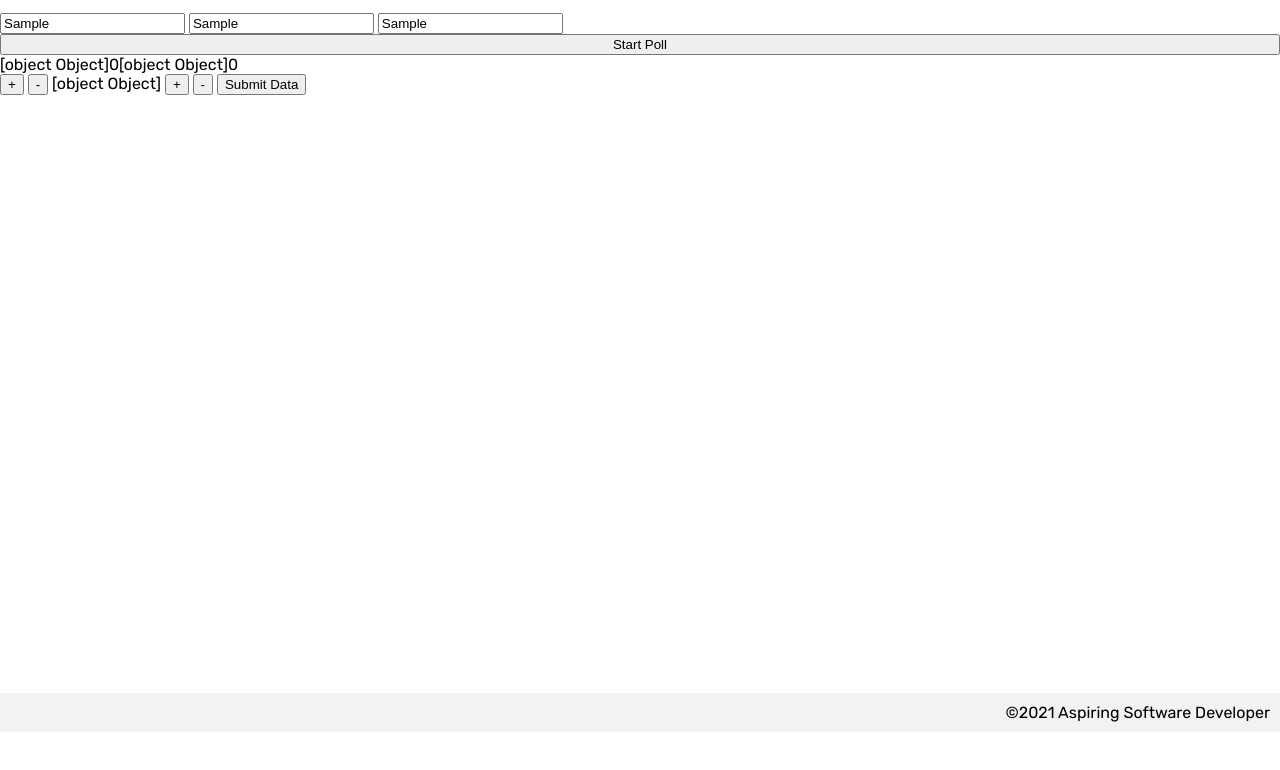
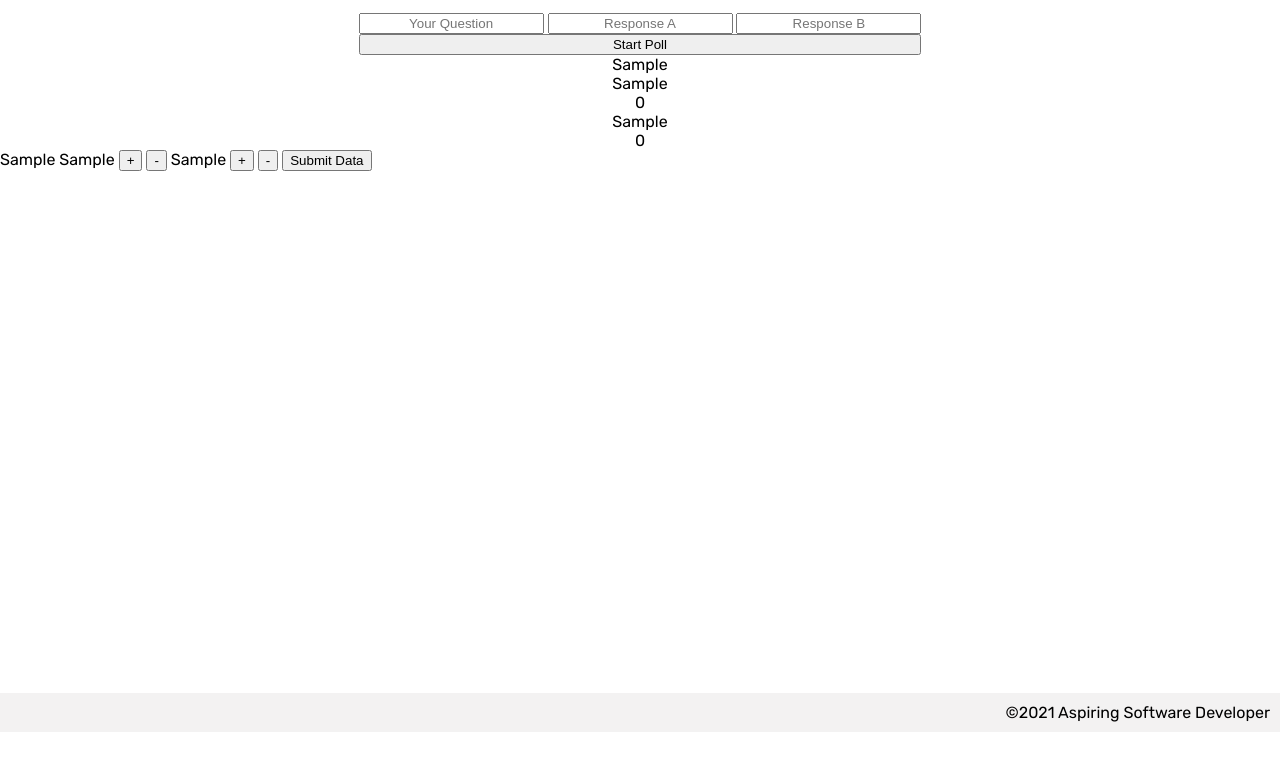
Before and after one commit to Aphenphos/poll-maker, a plain HTML site: page index.html in a window 1280 px wide. Both pictures are taken after typing "Sample", "Sample", "Sample" into the empty fields and a click on the button "Start Poll". Shown: the part 68-838 px from the top of the page. Drawn offline with Linux system fonts and the light colour scheme.

Commit message:
everything functional need to style

```diff
--- a/app.js
+++ b/app.js
@@ -1,9 +1,9 @@
-import createPollMenu from './PollMenu.js';
-import createNewPoll from './NewPoll.js';
-import createPolls from './polls.js';
-import trackVotes from './voteTracker.js';
+import createPollMenu from './components/PollMenu.js';
+import createNewPoll from './components/NewPoll.js';
+import createPolls from './components/polls.js';
+import trackVotes from './components/voteTracker.js';
 
-import state, { newPoll, votes, removes, submit } from './state.js';
+import state, { newPoll, votes, removes, submit } from './components/state.js';
 
 const PollMenu = createPollMenu(document.querySelector('#poll-menu'));
 
@@ -16,20 +16,20 @@ const voteTracker = trackVotes(document.querySelector('#poll-inputs'), {
         removes(option);
         display();
     },
-    handleSubmit: () => {
-        submit();
+    handleSubmitData: (poll) => {
+        submit(poll);
         display();
     }
 });
 
 const NewPoll = createNewPoll(document.querySelector('#new-poll'), {
-    handleNewPoll: (pollQuestion, optionAInput, optionBInput) => {
-        newPoll(pollQuestion, optionAInput, optionBInput);
+    handleNewPoll: (pollQuestion, optionA, optionB) => {
+        newPoll(pollQuestion, optionA, optionB);
         display();
     }
 });
 
-const Polls = createPolls(document.querySelector('.all-polls'));
+const Polls = createPolls(document.querySelector('#all-data'));
 
 function display() {
     PollMenu({ poll: state.poll });
--- a/NewPoll.js
+++ b/components/NewPoll.js
@@ -8,7 +8,6 @@ export default function createNewPoll(root, handlers){
 
         const formData = new FormData(form);
         handleNewPoll(formData.get('pollQuestion'), formData.get('optionA'), formData.get('optionB'));
-
         form.reset();
     });
 
--- a/PollMenu.js
+++ b/components/PollMenu.js
@@ -10,7 +10,7 @@ export default function createPollMenu(root) {
 
         root.classList.remove('hidden');
         root.innerHTML = '';
-        const dataDisplay = DataDisplay({ poll });
+        const dataDisplay = DataDisplay(poll);
         root.append(dataDisplay);
     };
 }
--- /dev/null
+++ b/components/dataBoxDisplay.js
@@ -0,0 +1,29 @@
+export default function DataDisplay(poll) {
+    console.log(poll);
+    const div = document.createElement('div');
+    div.classList.add('data-container');
+
+    const span1 = document.createElement('span');
+    span1.classList.value = 'poll-question';
+    span1.textContent = poll.pollQuestion;
+
+    const span2 = document.createElement('span');
+    span2.classList.value = 'option A display';
+    span2.textContent = poll.optionA.name;
+
+    const span3 = document.createElement('span');
+    span3.classList.value = 'option A votes';
+    span3.textContent = poll.optionA.votes;
+
+    const span4 = document.createElement('span');
+    span4.classList.value = 'option B display';
+    span4.textContent = poll.optionB.name;
+
+    const span5 = document.createElement('span');
+    span5.classList.value = 'option B votes';
+    span5.textContent = poll.optionB.votes;
+
+    div.append(span1, span2, span3, span4, span5);
+
+    return div;
+}
--- a/polls.js
+++ b/components/polls.js
@@ -3,13 +3,14 @@ import DataDisplay from './dataBoxDisplay.js';
 export default function createPolls(root) {
 
     const container = root.querySelector('.all-polls');
-
+    console.log(container);
     return (props) => {
         const polls = props.polls;
-
+        console.log(polls);
 
         for (const poll of polls) {
-            const dataDisplay = DataDisplay({ poll });
+            const dataDisplay = DataDisplay(poll);
+            dataDisplay.classList.replace('data-container', 'old-data-container');
             container.append(dataDisplay);
         }
     };
--- a/state.js
+++ b/components/state.js
@@ -37,7 +37,7 @@ export function removes(option) {
     }
 }
 
-export function submit() {
-    state.data.push(state.poll);
+export function submit(poll) {
+    state.data.push(poll);
     state.poll = null;
 }
--- a/voteTracker.js
+++ b/components/voteTracker.js
@@ -1,8 +1,9 @@
+import state from "./state.js";
 export default function trackVotes(root, dispatch) {
     const handleVotes = dispatch.handleVotes;
     const handleRemoves = dispatch.handleRemoves;
     const handleSubmitData = dispatch.handleSubmitData;
-
+console.log(state)
 
     const [pollQuestionDisplay, optionADisplay, optionBDisplay] = root.querySelectorAll('span');
     const [voteA, removeA, voteB, removeB, submitData] = root.querySelectorAll('button');
@@ -20,19 +21,20 @@ export default function trackVotes(root, dispatch) {
         handleRemoves('B');
     });
     submitData.addEventListener('click', () => {
-        handleSubmitData();
+        handleSubmitData(state.poll);
     });
 
     return (props) => {
         const poll = props.poll;
+        console.log(poll);
         if (!poll) {
             root.classList.add('hidden');
             return;
         }
-
+        console.log(pollQuestionDisplay);
         root.classList.remove('hidden');
-        pollQuestionDisplay.textContent = poll.question;
-        optionADisplay.textContent = poll.optionA;
-        optionBDisplay.textContent = poll.optionB;
+        pollQuestionDisplay.textContent = poll.pollQuestion;
+        optionADisplay.textContent = poll.optionA.name;
+        optionBDisplay.textContent = poll.optionB.name;
     };
 }
--- a/dataBoxDisplay.js
+++ /dev/null
@@ -1,30 +0,0 @@
-export default function DataDisplay(props) {
-    const poll = props.poll;
-
-    const pollContainer = document.createElement('div');
-    pollContainer.classList.add('data-container');
-
-    const pollQuestion = document.createElement('span');
-    pollQuestion.classList.value = pollQuestion;
-    pollQuestion.textContent = poll.question;
-
-    const optionADisplay = document.createElement('span');
-    optionADisplay.classList.value = 'option A display';
-    optionADisplay.textContent = poll.optionA;
-
-    const optionAVotes = document.createElement('span');
-    optionAVotes.classList.value = 'option A votes';
-    optionAVotes.textContent = poll.optionA.votes;
-
-    const optionBDisplay = document.createElement('span');
-    optionBDisplay.classList.value = 'option B display';
-    optionBDisplay.textContent = poll.optionB;
-
-    const optionBVotes = document.createElement('span');
-    optionBVotes.classList.value = 'option B votes';
-    optionBVotes.textContent = poll.optionB.votes;
-
-    pollContainer.append(pollQuestion, optionADisplay, optionAVotes, optionBDisplay, optionBVotes);
-
-    return pollContainer;
-}
--- a/index.html
+++ b/index.html
@@ -32,11 +32,10 @@
 
             <section id="poll-menu">
 
-            </form>
-
         </section>
 
         <section id="poll-inputs">
+                <span class ="poll question display"></span>
                 <span class ="option a">A</span>
                 <button class="vote A">+</button>
                 <button class="remove A">-</button>
@@ -46,7 +45,7 @@
                 <button id="submit-data">Submit Data</button>
         </section>
         <section id="all-data">
-            <div class ="all-polls">
+            <div class="all-polls">
 
             </div>
 
--- a/styles/home.css
+++ b/styles/home.css
@@ -18,3 +18,55 @@ main {
 ::placeholder {
     text-align: center;
 }
+
+.all-polls {
+    display: grid;
+    grid-gap: 6px;
+    grid-template-columns: repeat(auto-fit, minmax(180px, 1fr));
+}
+
+.hidden {
+    display: none;
+}
+
+.old-data-container {
+    border: 1px solid black;
+    display: grid;
+    grid-area:
+    'poll-question'
+    'optionADisplay optionBDisplay'
+    'optionAvotes optionBvotes'
+}
+
+.poll-question {
+    grid-area: 'poll-question'
+}
+.option.A.display {
+    grid-area: 'optionADisplay';
+}
+
+.option.B.display {
+    grid-area: 'optionBDisplay';
+}
+
+.option.A.votes{
+    grid-area: 'optionAvotes';
+}
+
+.option.B.votes{
+    grid-area: 'optionBvotes';
+}
+#new-poll {
+    display: flex;
+    justify-content: center;
+}
+
+.data-container {
+    display: grid;
+    grid-area:
+    'poll-question'
+    'optionADisplay optionBDisplay'
+    'optionAvotes optionBvotes';
+    justify-content: center;
+    text-align: center;
+}
```
